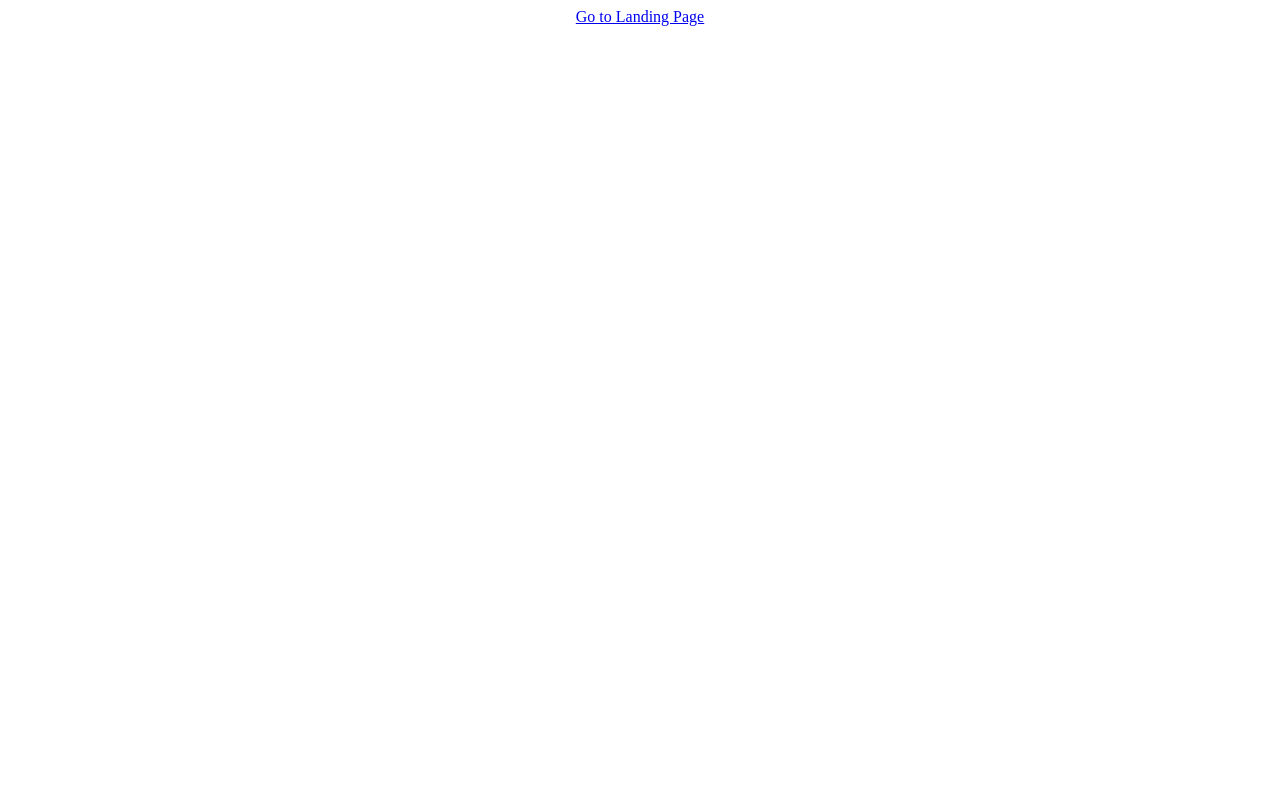
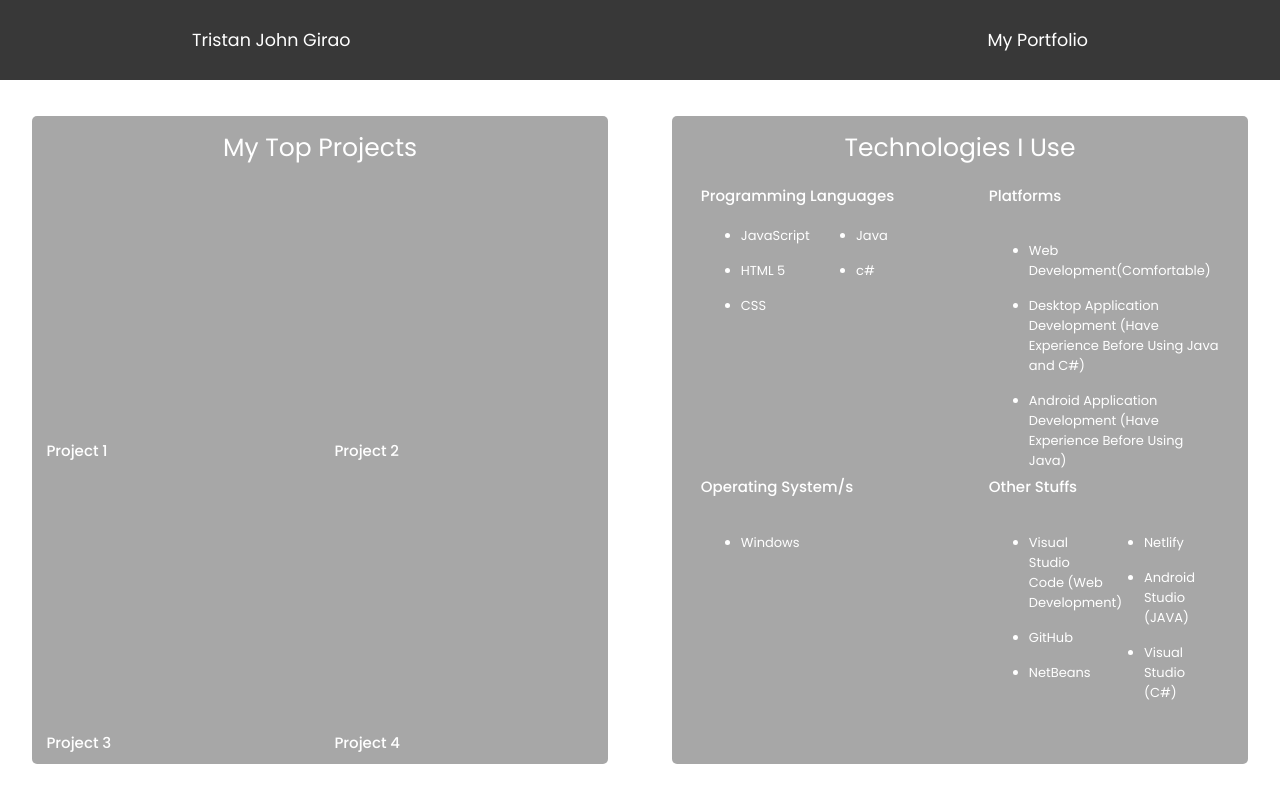
Before and after one commit to torisutanjon/portfoliowebsite, a React (Create React App) app: page /portfoliopage in a window 1280 px wide. Built offline with nearby package versions, Linux system fonts and the light colour scheme.

Commit message:
partially done portfoliopage

```diff
--- a/public/index.html
+++ b/public/index.html
@@ -24,7 +24,7 @@
       work correctly both with client-side routing and a non-root public URL.
       Learn how to configure a non-root public URL by running `npm run build`.
     -->
-    <title>React App</title>
+    <title>Tristan John P. Girao</title>
   </head>
   <body>
     <noscript>You need to enable JavaScript to run this app.</noscript>
--- a/src/Components/PortfolioPage.jsx
+++ b/src/Components/PortfolioPage.jsx
@@ -1,10 +1,123 @@
 import React from "react";
-import { Link } from "react-router-dom";
-
+import "./Styles/MyPortfolioPageStyles.css";
 const PortfolioPage = () => {
   return (
-    <div>
-      <Link to="/">Go to Landing Page</Link>
+    <div className="portfoliopage-bodydiv">
+      <div className="portfoliopage-topdiv-container">
+        <div className="portfoliopage-topdiv">
+          <div>
+            <a href="/">Tristan John Girao</a>
+          </div>
+          <div>
+            <a href="/portfoliopage">My Portfolio</a>
+          </div>
+        </div>
+      </div>
+      <div className="portfoliopage-maindiv">
+        <div className="my-top-projects-body-div">
+          <div className="my-top-projects-top-div">
+            <p className="my-top-projects-p">My Top Projects</p>
+          </div>
+          <div className="my-top-projects-main-div">
+            <div className="projectdiv div1">
+              <div className="project-topdiv"></div>
+              <div className="project-bottomdiv">
+                <p>Project 1</p>
+              </div>
+            </div>
+            <div className="projectdiv div2">
+              <div className="project-topdiv"></div>
+              <div className="project-bottomdiv">
+                <p>Project 2</p>
+              </div>
+            </div>
+            <div className="projectdiv div3">
+              <div className="project-topdiv"></div>
+              <div className="project-bottomdiv">
+                <p>Project 3</p>
+              </div>
+            </div>
+            <div className="projectdiv div4">
+              <div className="project-topdiv"></div>
+              <div className="project-bottomdiv">
+                <p>Project 4</p>
+              </div>
+            </div>
+          </div>
+        </div>
+        <div className="technologies-i-use-body-div">
+          <div className="technologies-i-use-top-div">
+            <p className="technologies-i-use-p">Technologies I Use</p>
+          </div>
+          <div className="technologies-i-use-main-div">
+            <div className="technologies-div div1">
+              <div className="technologies-topdiv">
+                <p>Programming Languages</p>
+              </div>
+              <div className="technologies-maindiv">
+                <div className="left-ul">
+                  <ul>
+                    <li>JavaScript</li>
+                    <li>HTML 5</li>
+                    <li>CSS</li>
+                  </ul>
+                </div>
+                <div className="right-ul">
+                  <ul>
+                    <li>Java</li>
+                    <li>c#</li>
+                  </ul>
+                </div>
+              </div>
+            </div>
+            <div className="technologies-div div2">
+              <div className="technologies-topdiv">
+                <p>Platforms</p>
+              </div>
+              <div className="technologies-maindiv">
+                <ul className="whole-ul">
+                  <li>Web Development(Comfortable)</li>
+                  <li>
+                    Desktop Application Development (Have Experience Before
+                    Using Java and C#)
+                  </li>
+                  <li>
+                    Android Application Development (Have Experience Before
+                    Using Java)
+                  </li>
+                </ul>
+              </div>
+            </div>
+            <div className="technologies-div div3">
+              <div className="technologies-topdiv">
+                <p>Operating System/s</p>
+              </div>
+              <div className="technologies-maindiv">
+                <ul className="whole-ul">
+                  <li>Windows</li>
+                </ul>
+              </div>
+            </div>
+            <div className="technologies-div div4">
+              <div className="technologies-topdiv">
+                <p>Other Stuffs</p>
+              </div>
+              <div className="technologies-maindiv">
+                <ul className="left-ul">
+                  <li>Visual Studio Code (Web Development)</li>
+                  <li>GitHub</li>
+                  <li>NetBeans</li>
+                </ul>
+                <ul className="right-ul">
+                  <li>Netlify</li>
+                  <li>Android Studio (JAVA)</li>
+                  <li>Visual Studio (C#)</li>
+                </ul>
+              </div>
+            </div>
+          </div>
+        </div>
+      </div>
     </div>
   );
 };
--- /dev/null
+++ b/src/Components/Styles/MyPortfolioPageStyles.css
@@ -0,0 +1,176 @@
+@-moz-document url-prefix() {
+  .body {
+    float: left;
+    overflow-x: hidden;
+  }
+}
+@import url("https://fonts.googleapis.com/css2?family=Poppins:wght@400;500;700&display=swap");
+*,
+*::before,
+*::after {
+  box-sizing: border-box;
+}
+
+.portfoliopage-bodydiv {
+  position: absolute;
+  top: 0;
+  left: 0;
+  height: 100%;
+  width: 100%;
+  display: flex;
+  flex-direction: column;
+  align-items: center;
+  justify-content: space-around;
+  font-family: Poppins, sans-serif;
+}
+
+.portfoliopage-topdiv-container {
+  position: relative;
+  height: 10%;
+  width: 100%;
+  background: #383838;
+  display: flex;
+  align-items: center;
+  justify-content: center;
+}
+.portfoliopage-topdiv {
+  position: relative;
+  height: 100%;
+  width: 70%;
+  display: flex;
+  flex-direction: row;
+  align-items: center;
+  justify-content: space-between;
+}
+.portfoliopage-topdiv a {
+  font-size: 17.5px;
+  color: white;
+  text-decoration: none;
+  transition: 0.3s;
+}
+.portfoliopage-topdiv a:hover {
+  color: #5a5a5a;
+}
+.portfoliopage-maindiv {
+  position: relative;
+  width: 100%;
+  height: 90%;
+  display: flex;
+  flex-direction: row;
+  align-items: center;
+  justify-content: space-around;
+}
+.my-top-projects-body-div,
+.technologies-i-use-body-div {
+  position: relative;
+  height: 90%;
+  width: 45%;
+  display: flex;
+  flex-direction: column;
+  align-items: center;
+  justify-content: center;
+  background: rgb(80, 80, 80, 0.5);
+  border-radius: 5px;
+}
+
+.my-top-projects-top-div,
+.technologies-i-use-top-div {
+  position: relative;
+  height: 10%;
+  width: 100%;
+  display: flex;
+  align-items: center;
+  justify-content: center;
+}
+
+.my-top-projects-top-div p,
+.technologies-i-use-top-div p {
+  color: white;
+  font-size: 25px;
+  font-weight: normal;
+}
+.my-top-projects-main-div,
+.technologies-i-use-main-div {
+  position: relative;
+  height: 90%;
+  width: 100%;
+
+  display: grid;
+  grid-template-rows: 50% 50%;
+  grid-template-columns: 50% 50%;
+}
+.projectdiv {
+  position: relative;
+  display: flex;
+  flex-direction: column;
+  align-items: center;
+  justify-content: space-between;
+}
+.project-topdiv {
+  position: relative;
+  margin: auto;
+  height: 70%;
+  width: 70%;
+}
+.project-bottomdiv {
+  position: relative;
+  height: 15%;
+  width: 90%;
+  display: flex;
+  align-items: center;
+  text-align: left;
+}
+.project-bottomdiv p {
+  color: white;
+  font-size: 15px;
+  font-weight: 500;
+}
+.technologies-div {
+  position: relative;
+  display: flex;
+  flex-direction: column;
+  align-items: center;
+  justify-content: center;
+}
+.technologies-topdiv {
+  position: relative;
+  height: 10%;
+  width: 80%;
+  display: flex;
+  align-items: center;
+  text-align: left;
+}
+.technologies-topdiv p {
+  color: white;
+  font-size: 15px;
+  font-weight: 500;
+}
+.technologies-maindiv {
+  position: relative;
+  height: 90%;
+  width: 80%;
+  display: flex;
+  flex-direction: row;
+  align-items: baseline;
+}
+
+.left-ul,
+.right-ul {
+  position: relative;
+  height: 100%;
+  width: 50%;
+  text-align: left;
+}
+.whole-ul {
+  position: relative;
+  height: 100%;
+  width: 100%;
+  text-align: left;
+}
+li {
+  font-size: 13px;
+  font-weight: 400;
+  color: white;
+  margin-top: 15px;
+  margin-bottom: 15px;
+}
```
Also changed, not shown: 1 other file (tests, documents, lock files or other folders).
